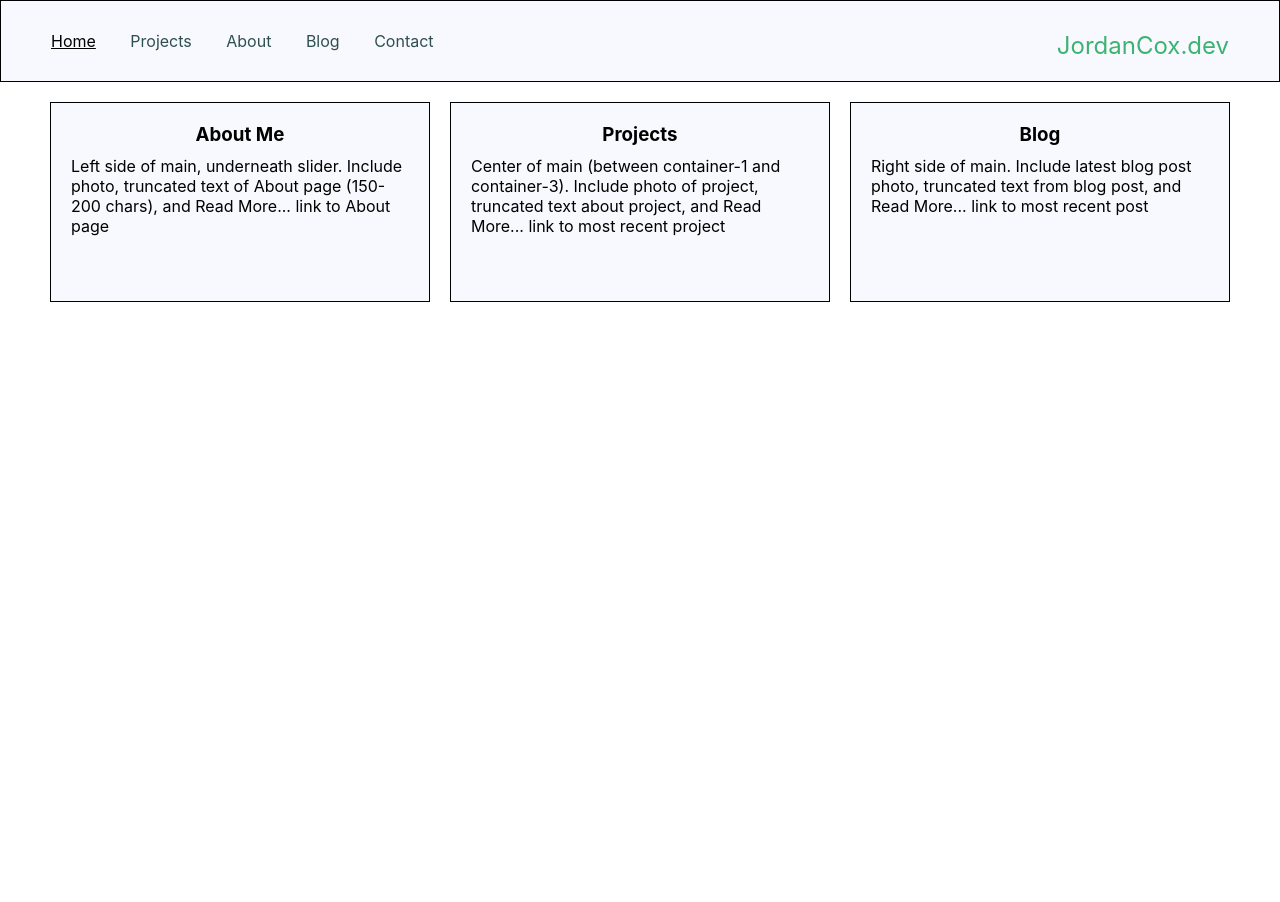
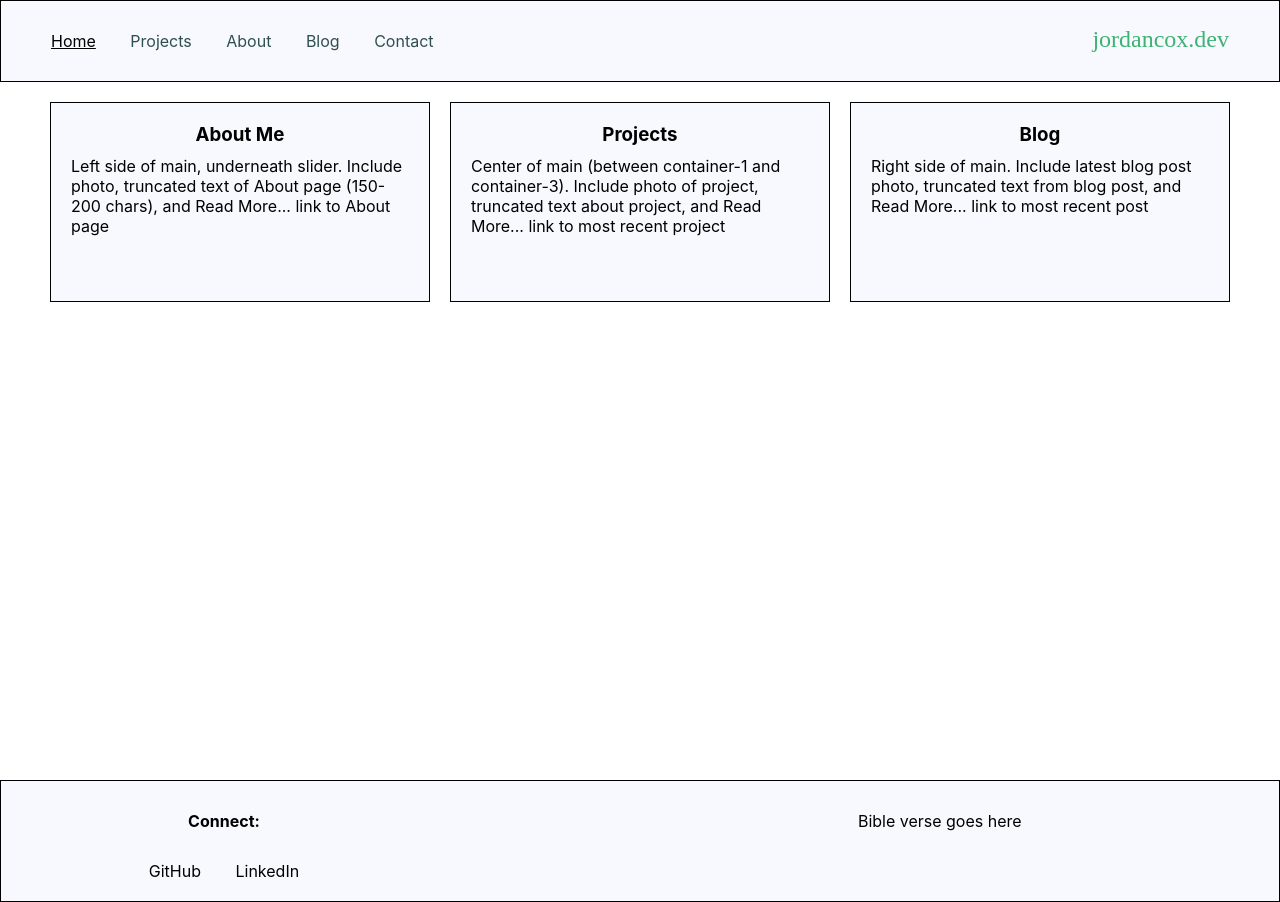
Before and after one commit to jordanccox/Portfolio-Website, a plain HTML site: page index.html in a window 1280 px wide. Before the commit the page ends 800 px from the top, so only its background shows below. Drawn offline with Linux system fonts and the light colour scheme.

Commit message:
new commit

```diff
--- a/index.html
+++ b/index.html
@@ -10,7 +10,7 @@
 
 <body>
     <header>
-        <div id="website-name"><a href="#home">JordanCox.dev</a></div>
+        <div id="website-name"><a href="#home">jordancox.dev</a></div>
         <nav>
             <!--Left side of header: Home | Projects | About | Blog | Contact-->
             <ul>
@@ -22,6 +22,7 @@
             </ul>
         </nav>
     </header>
+    <div id="page-container">
         <main>
             <div id="slider">
                 <!--Project Slider with 3-5 recent projects. Clicking a slide takes you to that project,
@@ -70,8 +71,22 @@
             </div>
         </main>
         <footer>
-
+            <!--Float left: Contact: Email, LinkedIn, GitHub
+        Float right: Random Bible verse of the day -->
+            <div class="column">
+                <h4>Connect:</h4>
+                <ul>
+                    <li><a href="#">GitHub</a></li>
+                    <li><a href="#">LinkedIn</a></li>
+                </ul>
+            </div>
+            <div class="column"><br></div>
+            <div class="column">
+                <!--verse of the day generator-->
+                Bible verse goes here
+            </div>
         </footer>
+    </div>
 </body>
 
 </html>
--- a/style.css
+++ b/style.css
@@ -59,11 +59,13 @@ header {
 #website-name {
     float: right;
     margin-right: 35px;
+    margin-top: -5px;
 }
 
 #website-name a {
     font-size: 24px;
     color: mediumseagreen;
+    font-family: "Rockwell";
 }
 
 #website-name a:hover {
@@ -126,7 +128,7 @@ main h3 {
     background-color: ghostwhite;
     border: 1px solid black;
     overflow: hidden;
- }
+}
 
 .card:hover {
     background-color: darkseagreen;
@@ -137,3 +139,51 @@ main h3 {
     text-decoration: none;
     color: black;
 }
+
+/* Footer styling */
+
+#page-container {
+    position: relative;
+    min-height: 100vh;
+}
+
+footer {
+    position: absolute;
+    bottom: 0;
+    width: 100%;
+    min-height: 5rem;
+    background-color: ghostwhite;
+    margin-top: 20px;
+    padding: 30px 15px 20px 15px;
+    border: 1px solid black;
+}
+
+footer h4 {
+    text-align: center;
+    margin-bottom: 30px;
+}
+
+footer ul {
+    text-align: center;
+}
+
+footer ul li {
+    display: inline;
+    margin: 0 15px;
+}
+
+footer a {
+    text-decoration: none;
+    color: darkslategray;
+}
+
+footer a:hover {
+    color: darkseagreen;
+}
+
+@media screen and (max-width: 650px) {
+    footer {
+        position: relative;
+        overflow: hidden;
+    }
+}
```
Lines whose indentation alone changed are shown as unchanged.
